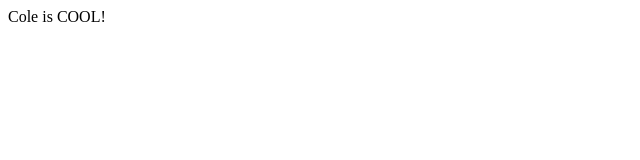
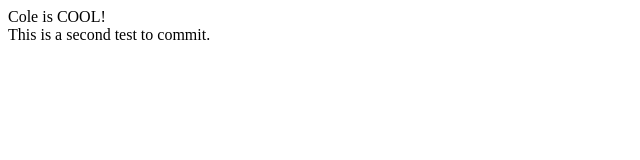
Before and after one commit to ChadB63/First_Website, a plain HTML site: page index.html in a window 1280 px wide. Shown: the whole page, without its empty margins (0-640 px from the left). Drawn offline with Linux system fonts and the light colour scheme.

Commit message:
This is a test for commiting.

```diff
--- a/index.html
+++ b/index.html
@@ -10,5 +10,8 @@
     <div>
         Cole is COOL!
     </div>
+    <div>
+        This is a second test to commit.
+    </div>
 </body>
 </html>
```
